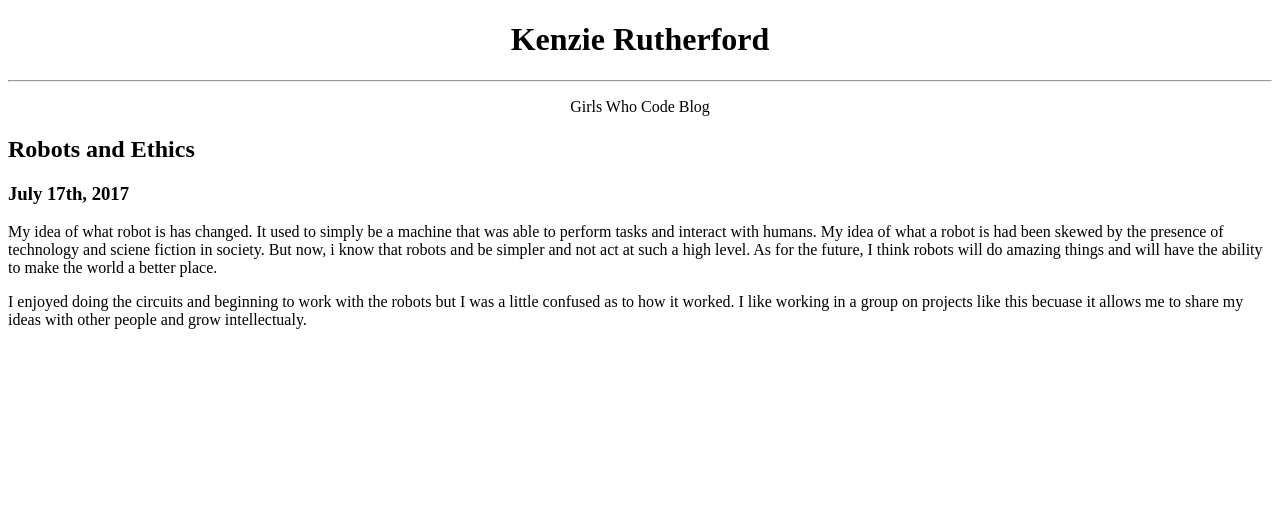
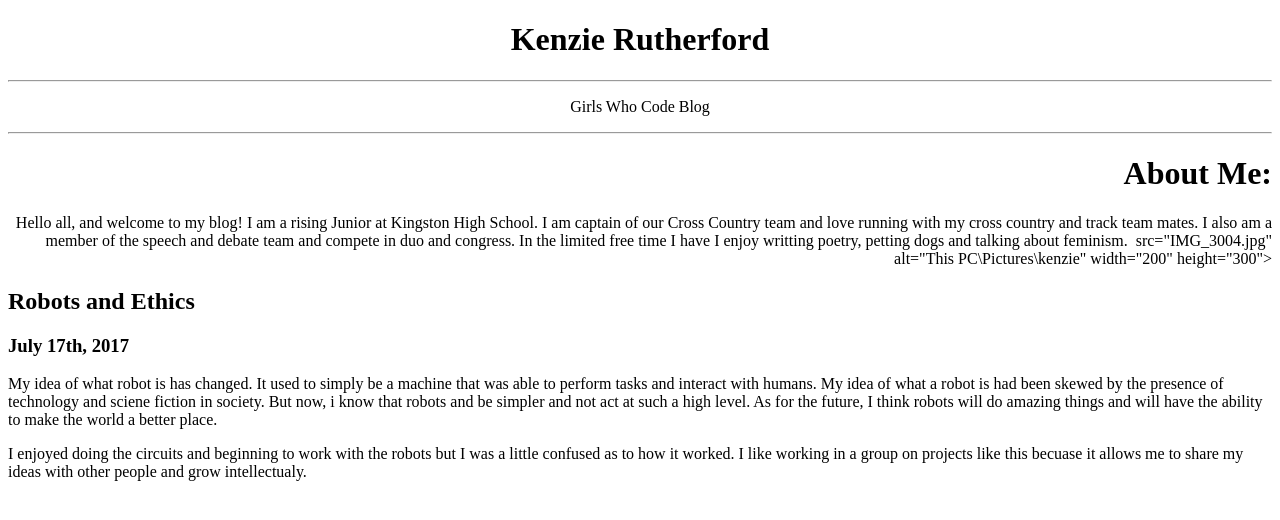
Before and after one commit to kenzierutherford/portfolio, a plain HTML site: page aboutme.html in a window 1280 px wide. Drawn offline with Linux system fonts and the light colour scheme.

Commit message:
Update aboutme.html

```diff
--- a/aboutme.html
+++ b/aboutme.html
@@ -8,6 +8,13 @@
 <h1 style ="text-align:center;">Kenzie Rutherford</h1>
 <hr></hr>
 <p style ="text-align:center;">Girls Who Code Blog</p>
+<hr></hr>
+</body>
+
+<body>
+<h1 style ="text-align:right;">About Me:</h1>
+<p style ="text-align:right;">Hello all, and welcome to my blog! I am a rising Junior at Kingston High School. I am captain of our Cross Country team and love running with my cross country and track team mates. I also am a member of the speech and debate team and compete in duo and congress. In the limited free time I have I enjoy writting poetry, petting dogs and talking about feminism.
+<img style ="text-align:left";> src="IMG_3004.jpg" alt="This PC\Pictures\kenzie" width="200" height="300">
 </body>
 
 <body>
```
